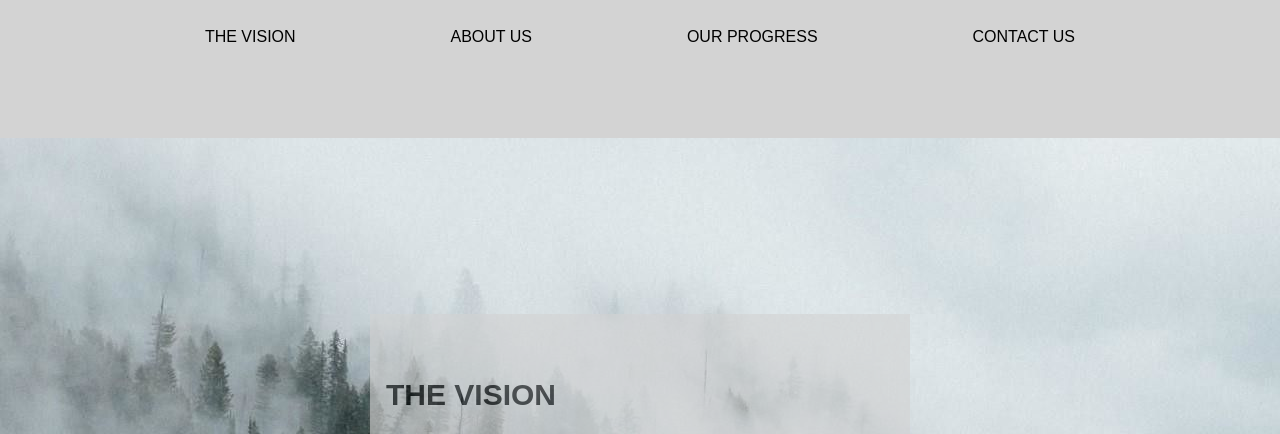
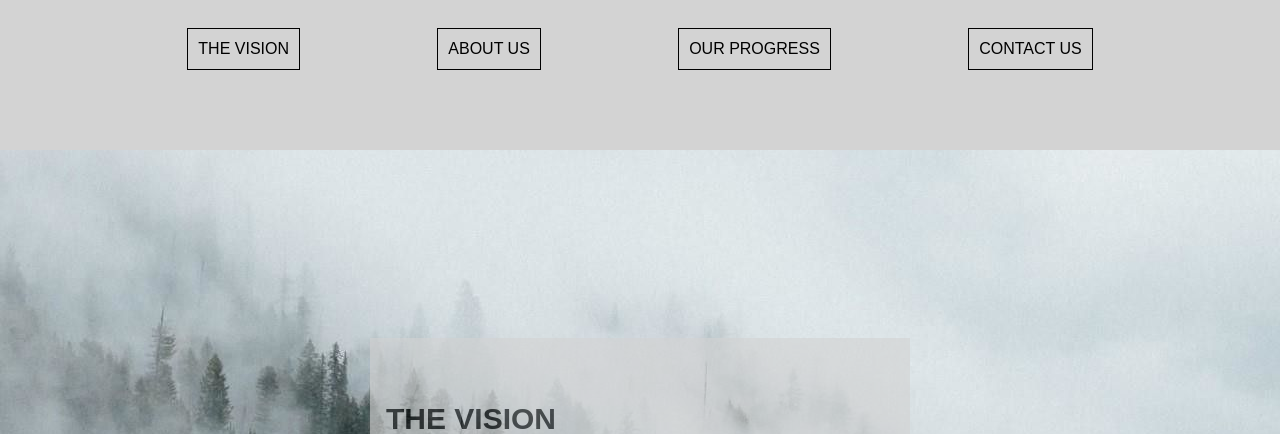
Before and after one commit to JulianGrafen/project-vencio, a PHP site: page / in a window 1280 px wide. Shown: the top 434 px of the page. Run offline with PHP 8.4, Linux system fonts and the light colour scheme.

Commit message:
added boxes in nav-bar for better mobile use

```diff
--- a/styles.css
+++ b/styles.css
@@ -15,21 +15,27 @@ body{
 
 .top-bar-nav{
     display: flex;
+
     justify-content: space-evenly;
     width: 100%;
     margin-top: 10px;
     background-size: cover;
-   padding-right: 50px;
+    padding-right: 50px;
     padding-left: 50px;
 
 }
 /*|||||||||| Top Bar Navigation Links ||||||||||*/
 nav a {
+    padding:10px;
+    align-items: center;
+    justify-content: center;
     display: inline-block;
     position: relative;
     font-family: Arial;
+    line-height: 20px;
     color: black;
     text-decoration: none;
+    border: 1px solid black;
 }
 
 nav a:after{
```
Also changed, not shown: images/vencio.png (added).
